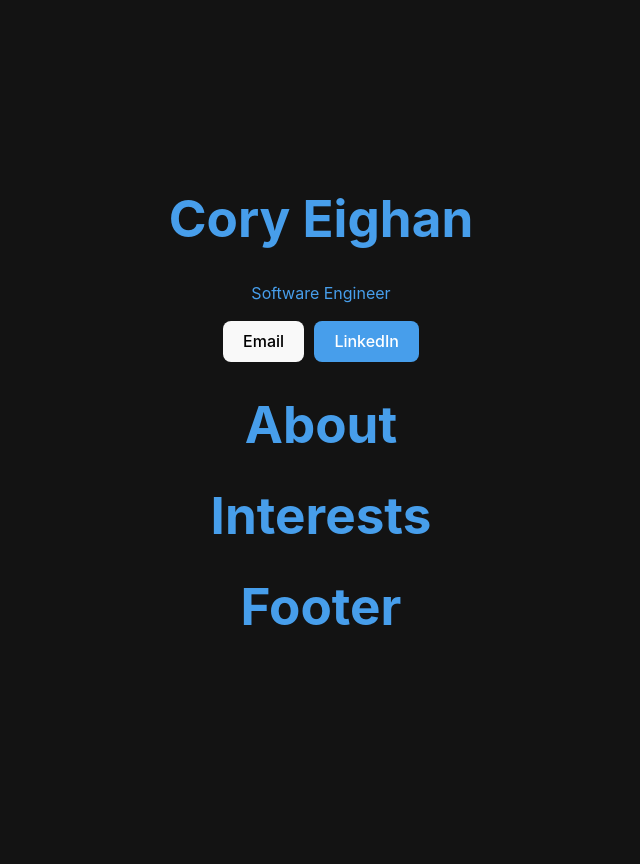
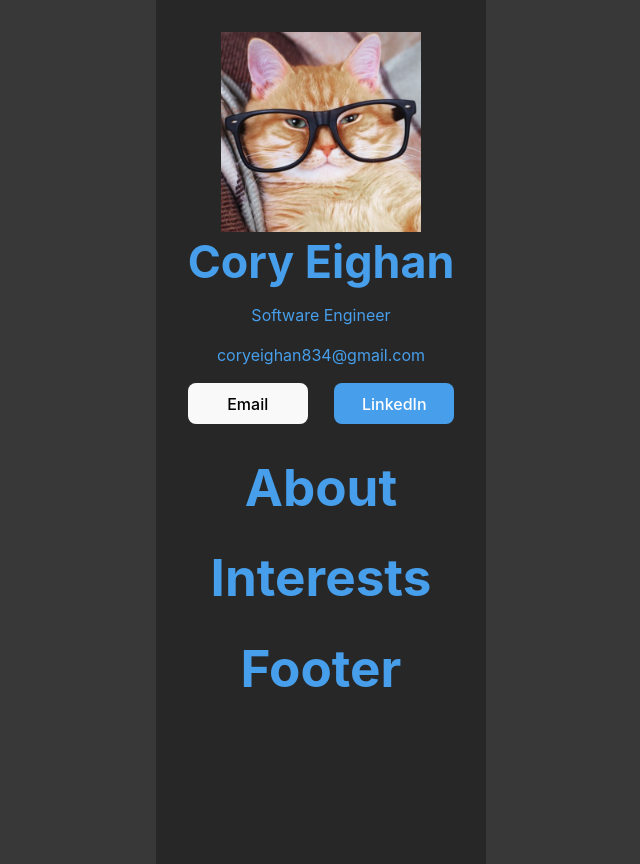
Before and after one commit to zephyr834/digital-business-card, a React (Vite) app: page / in a window 1280 px wide. Shown: the whole page, without its empty margins (319-959 px from the left). Before the commit the page ends 800 px from the top, so only its background shows below. Built offline with nearby package versions, Linux system fonts and the light colour scheme.

Commit message:
Styling info still

```diff
--- a/src/App.css
+++ b/src/App.css
@@ -1,8 +1,11 @@
 #root {
   max-width: 1280px;
+  height: 800px;
+
   margin: 0 auto;
   padding: 2rem;
   text-align: center;
+  background-color: rgb(39, 39, 39);
 }
 
 .logo {
@@ -26,17 +29,3 @@
     transform: rotateY(360deg);
   }
 }
-
-@media (prefers-reduced-motion: no-preference) {
-  a:nth-of-type(2) .logo {
-    animation: logo-spin infinite 20s linear;
-  }
-}
-
-.card {
-  padding: 2em;
-}
-
-.read-the-docs {
-  color: #888;
-}
--- a/src/App.jsx
+++ b/src/App.jsx
@@ -1,4 +1,4 @@
-import Info from './components/Info'
+import Info from './components/info/Info'
 import About from './components/About'
 import Interests from './components/Interests'
 import Footer from './components/Footer'
--- a/src/components/Info.jsx
+++ /dev/null
@@ -1,22 +0,0 @@
-import { FontAwesomeIcon } from "@fortawesome/react-fontawesome";
-import "./../styles/Info.css"
-
-export default function Info() {
-    return (
-        <div className="content">
-            <img src="" className="profile--pic" />
-            <h1>Cory Eighan</h1>
-            <p>Software Engineer</p>
-            <div className="info--links" >
-                <button className="btn--email">
-                    <FontAwesomeIcon icon="fa-solid fa-envelope" />
-                    Email
-                </button>
-                <button className="btn--linkedin">
-                    <FontAwesomeIcon icon="fa-brands fa-linkedin" />
-                    LinkedIn
-                </button>
-            </div>
-        </div>
-    )
-}
--- /dev/null
+++ b/src/components/info/Info.jsx
@@ -0,0 +1,18 @@
+import InfoLinks from "./InfoLinks"
+import ProfilePhoto from "./../../assets/cat-with-glasses.png";
+import "./../../styles/Info.css"
+
+export default function Info() {
+
+    return (
+        <div className="content">
+            <img src={ProfilePhoto} alt="cat-with-glasses" className="profile--pic" />
+            <div className="description">
+                <h1 className="name">Cory Eighan</h1>
+                <p className="position">Software Engineer</p>
+                <p>coryeighan834@gmail.com</p>
+            </div>
+            <InfoLinks />
+        </div>
+    )
+}
--- /dev/null
+++ b/src/components/info/InfoLinks.jsx
@@ -0,0 +1,22 @@
+import { FontAwesomeIcon } from "@fortawesome/react-fontawesome";
+import "./../../styles/InfoLinks.css"
+
+
+export default function InfoLinks() {
+    return (
+        <div className="info--links" >
+            <a href="mailto:coryeighan834@gmail.com" className="email--link">
+                <button>
+                    <FontAwesomeIcon icon="fa-solid fa-envelope" className="icon"/>
+                    Email
+                </button>
+            </a>
+            <a href="https://www.linkedin.com/in/cory-eighan-88153030/" target="_blank" >
+                <button className="linkedin--button">
+                    <FontAwesomeIcon icon="fa-brands fa-linkedin" className="icon" />
+                    LinkedIn
+                </button>
+            </a>
+        </div>
+    )
+}
--- a/src/index.css
+++ b/src/index.css
@@ -28,6 +28,7 @@ body {
   place-items: center;
   min-width: 320px;
   min-height: 100vh;
+  background-color: rgb(56, 56, 56);
 }
 
 h1 {
--- a/src/styles/Info.css
+++ b/src/styles/Info.css
@@ -1,22 +1,17 @@
 .content {
+    margin: 0;
+}
+
+.profile--pic {
+    width: 200px;
 
 }
 
-.btn--email {
-
+.name {
+    font-size: 2.8em;
+    margin: 0;
 }
 
-.btn--linkedin {
-    background-color: #479eeb;
-    color: white;
-    margin-left:10px;
+.position {
+    /* margin-top: 0px; */
 }
-
-.info-links > button {
-    padding: 10px;
-
-}
-
-.linkedin--icon {
-    margin-right: 20px;
-}
--- /dev/null
+++ b/src/styles/InfoLinks.css
@@ -0,0 +1,21 @@
+.info--links {
+    display: flex;
+
+}
+
+.info--links > a > button {
+    min-width: 120px;
+}
+
+.email--link {
+    margin-right: auto;
+}
+
+.linkedin--button {
+    background-color: #479eeb;
+    color: white;
+}
+
+.icon {
+    margin-right: 5px;
+}
```
Also changed, not shown: src/assets/cat-with-glasses.png (added).
